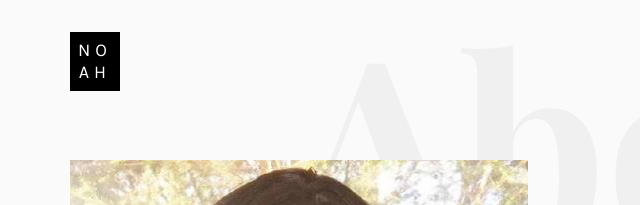
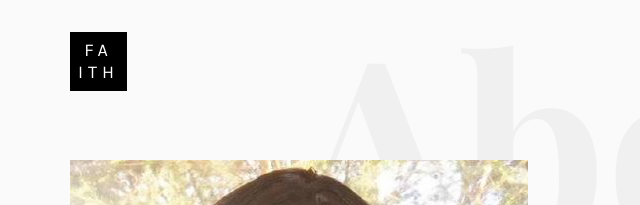
Before and after one commit to faithmuthoni/faithmuthoni.github.io, a plain HTML site: page index.html in a window 1280 px wide. Shown: the top 205 px of the page, 0-640 px from the left. Drawn offline with nearby package versions, Linux system fonts and the light colour scheme; files whose address does not match are found by name; a web font is replaced by a local one.

Commit message:
Update index.html

```diff
--- a/index.html
+++ b/index.html
@@ -67,7 +67,6 @@
 					<div class="col-md-12">
 						<ul>
 							<li class="active"><a href="index.html">Home</a></li>
-						        <li><a href="contact.html">Contact</a></li>
 						</ul>
 					</div>
 				</div>
@@ -98,7 +97,7 @@
 				<div class="row">
 					<div class="col-md-12">
 						<div class="colorlib-navbar-brand">
-							<a class="colorlib-logo" href="index.html"><span>No</span><span>ah</span></a>
+							<a class="colorlib-logo" href="index.html"><span>FA</span><span>ITH</span></a>
 						</div>
 						<a href="#" class="js-colorlib-nav-toggle colorlib-nav-toggle"><i></i></a>
 					</div>
```
